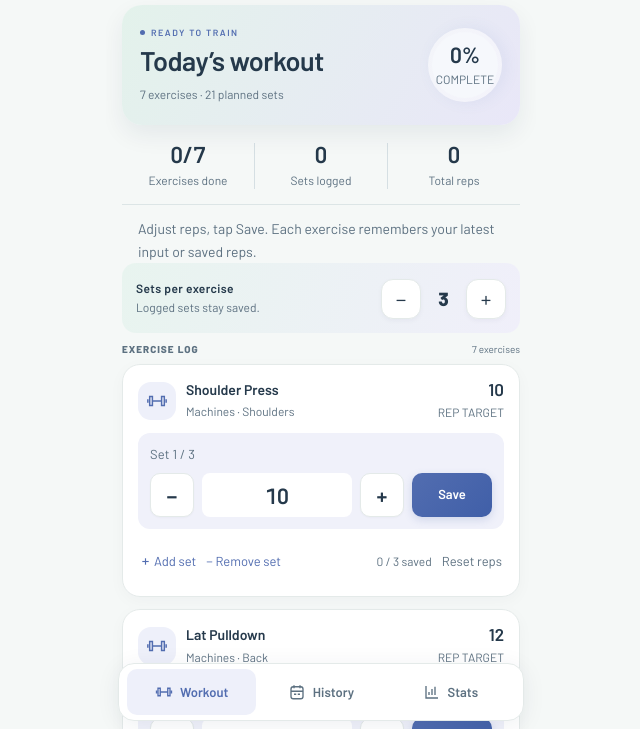
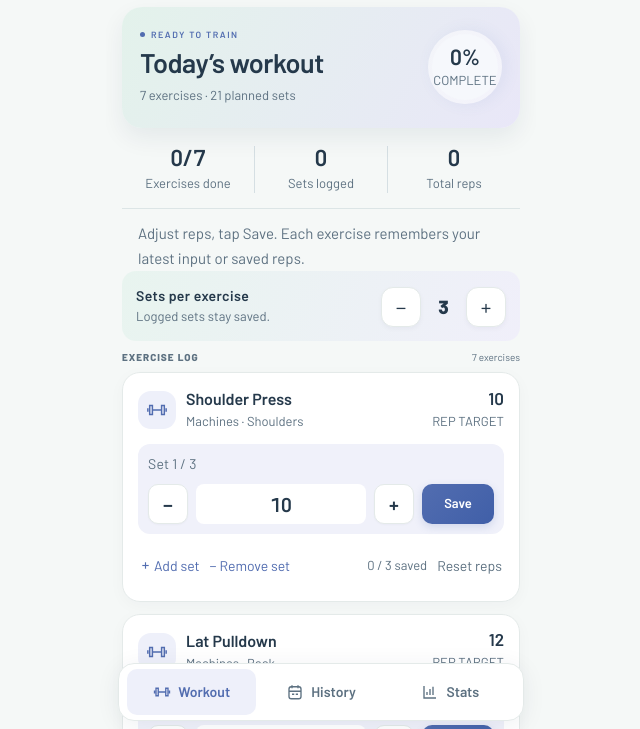
Before and after one commit to outinletter/homets, a plain HTML site: page index.html in a window 1280 px wide. Shown: the part 71-800 px from the top of the page, without its empty margins (319-959 px from the left). Drawn offline with Linux system fonts and the light colour scheme.

Commit message:
Improve text readability and compact set controls

```diff
--- a/index.html
+++ b/index.html
@@ -455,19 +455,23 @@
 .backup-btn,.settings-buttons button{min-height:44px;font-size:15px;padding:10px 12px}
 .backup-btn{color:var(--t1);font-weight:600;margin-bottom:10px}
 .backup-btn:disabled{color:var(--t2);background:var(--sf2);border-style:dashed}
-.hdr-date,.today-sub,.chip-lbl,.settings-label small,.exercise-category,.target-pill small,.previous-note,.progress-ring small{font-size:12px;line-height:1.5;letter-spacing:0}
-.tab-btn span,.set-label,.set-undo,.add-set-link,.input-cancel,.chart-title,.section-hdr,.kpi-lbl,.library-item small{font-size:13px;line-height:1.4}
+.hdr-date,.today-sub,.chip-lbl,.settings-label small,.exercise-category,.target-pill small,.previous-note,.progress-ring small{font-size:13px;line-height:1.5;letter-spacing:0}
+.tab-btn span,.set-label,.set-undo,.add-set-link,.input-cancel,.chart-title,.section-hdr,.kpi-lbl,.library-item small{font-size:14px;line-height:1.4}
+.ex-name{font-size:16px}
+.settings-label{font-size:14px}
+.history-exercises{font-size:15px}
+.settings-footer p,.settings-head p,.hint{font-size:15px}
 .set-label{grid-column:1/-1}
-.set-active{grid-template-columns:44px minmax(0,1fr) 44px 80px;gap:8px;padding:12px;border-radius:12px}
+.set-active{grid-template-columns:40px minmax(0,1fr) 40px 72px;gap:8px;padding:10px;border-radius:12px}
 .set-active .set-label{grid-column:1/-1;margin-bottom:2px}
-.set-active .stp-num{width:100%;min-width:0;height:44px;padding:0;border-radius:8px;background:var(--sf);font-size:22px;line-height:44px}
+.set-active .stp-num{width:100%;min-width:0;height:40px;padding:0;border-radius:8px;background:var(--sf);font-size:20px;line-height:40px}
 .set-active>button,.set-active>input{box-sizing:border-box;min-width:0}
-.set-active .stp-btn{border-radius:10px;font-size:22px;font-weight:600}
-.set-active .ok-btn{height:44px;border-radius:10px;display:flex;align-items:center;justify-content:center;letter-spacing:0}
-@media(max-width:350px){.set-active{grid-template-columns:44px minmax(0,1fr) 44px 64px;gap:6px;padding:10px}}
-.set-active .stp-btn{width:44px;min-width:44px;height:44px}
+.set-active .stp-btn{border-radius:10px;font-size:20px;font-weight:600}
+.set-active .ok-btn{height:40px;min-height:40px;border-radius:10px;display:flex;align-items:center;justify-content:center;letter-spacing:0}
+@media(max-width:350px){.set-active{grid-template-columns:40px minmax(0,1fr) 40px 64px;gap:6px;padding:10px}}
+.set-active .stp-btn{width:40px;min-width:40px;height:40px}
 .set-active .ok-btn{white-space:nowrap;width:100%;padding:10px 12px}
-.add-set-link,.input-cancel,.set-undo,.ok-btn,.edit-actions button{min-height:44px}
+.add-set-link,.input-cancel,.set-undo,.edit-actions button{min-height:44px}
 .ok-btn{font-size:13px}
 .row-actions{flex-wrap:wrap}
 </style>
```
